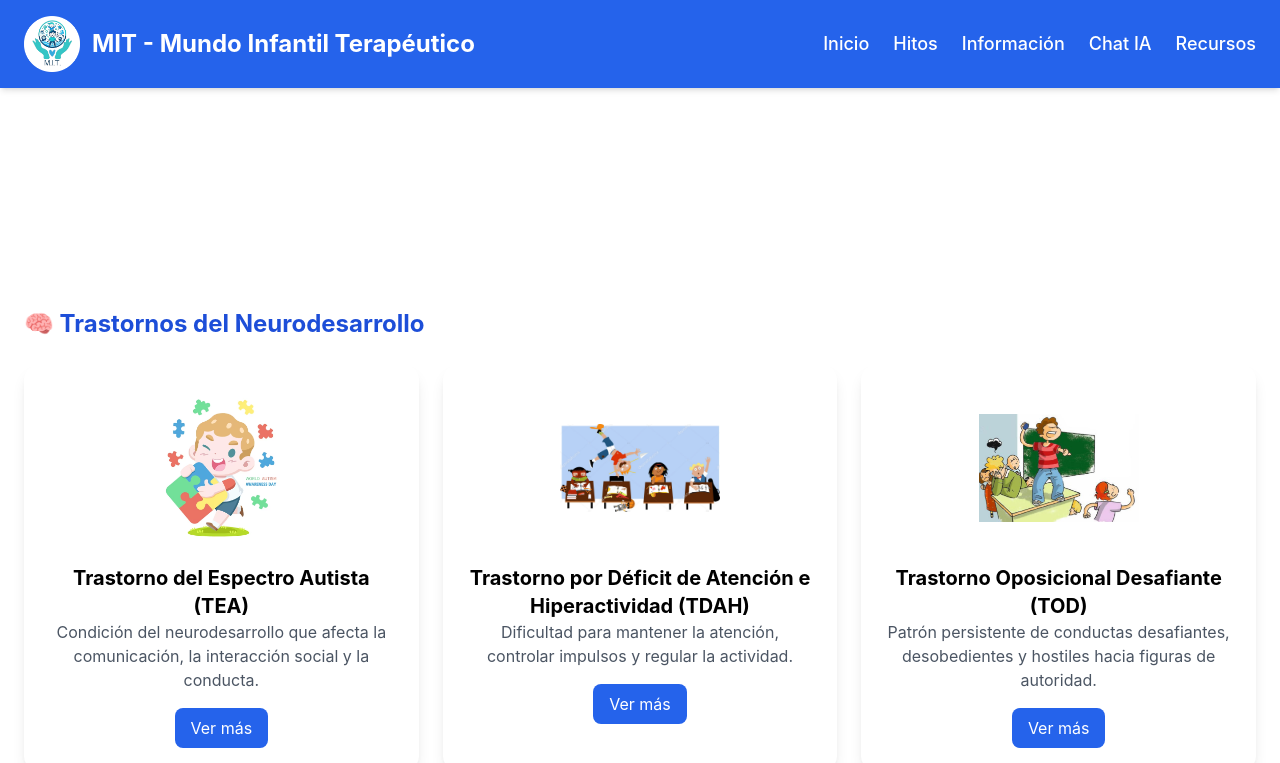
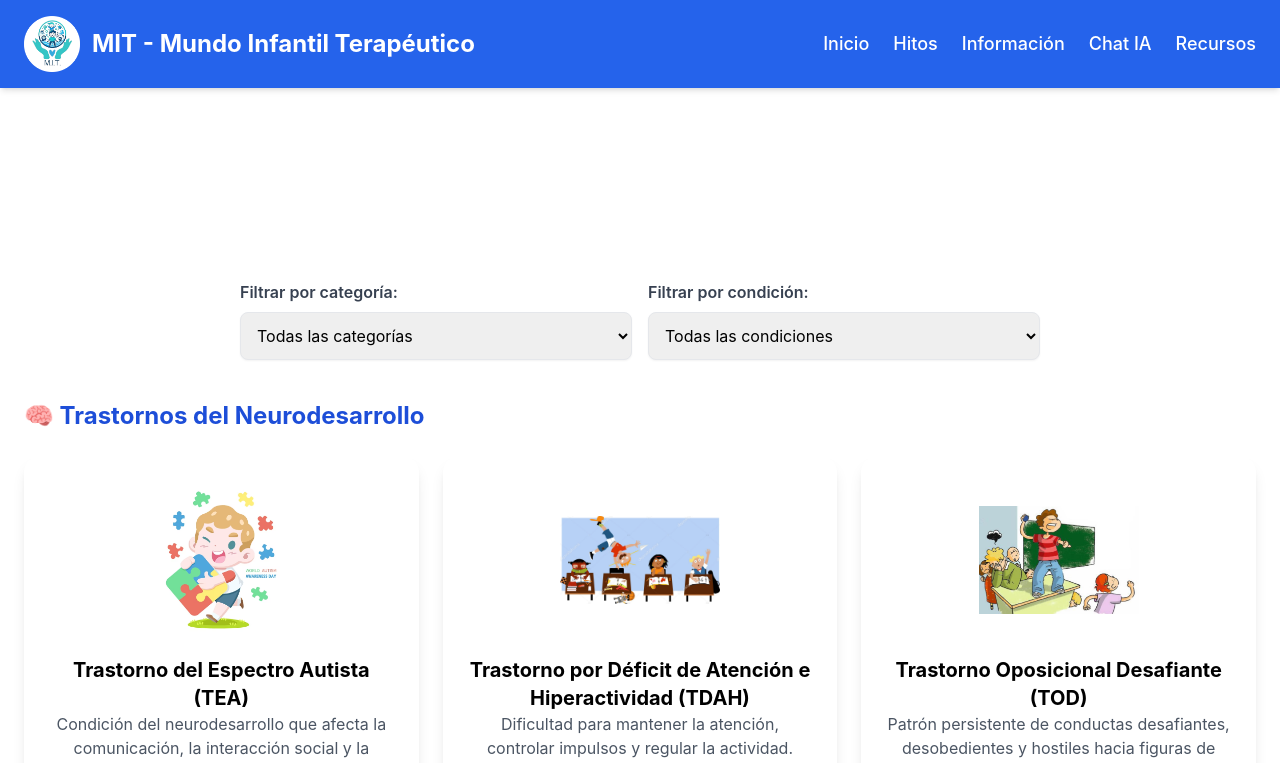
Before and after one commit to LeidyPaola/mit-mundo-infantil-terapeutico, a React (Create React App) app: page /recursos in a window 1280 px wide. Shown: the top 763 px of the page. Built offline with nearby package versions, Linux system fonts and the light colour scheme.

Commit message:
Update Recursos.js

```diff
--- a/src/components/Recursos.js
+++ b/src/components/Recursos.js
@@ -1839,6 +1839,9 @@ export default function Recursos() {
   const [open, setOpen] = useState(false);
   const [condicionActiva, setCondicionActiva] = useState(null);
   const [tab, setTab] = useState("definicion");
+  const [condicionSeleccionada, setCondicionSeleccionada] = useState("");
+  const [categoriaSeleccionada, setCategoriaSeleccionada] = useState("todas");
+
 
   const abrirModal = (condicion) => {
     setCondicionActiva(condicion);
@@ -1859,11 +1862,9 @@ const renderContenido = (contenido) => {
         if (typeof item === "string") {
           return <p key={index} className="mb-2">{item}</p>;
         }
-
         if (item.tipo === "texto") {
           return <p key={index} className="mb-2">{item.contenido}</p>;
         }
-
         if (item.tipo === "lista") {
           return (
             <ul key={index} className="list-disc pl-5 mb-3 space-y-1">
@@ -1873,17 +1874,34 @@ const renderContenido = (contenido) => {
             </ul>
           );
         }
-
         return null;
       });
     }
 
     return <p className="mb-2">{contenido}</p>;
   };
+  const coloresTabsActivos = {
+  definicion: "bg-blue-500 text-white border-2 border-blue-500",
+  causas: "bg-green-500 text-white border-2 border-green-500",
+  caracteristicas: "bg-purple-500 text-white border-2 border-purple-500",
+  sintomas: "bg-pink-500 text-white border-2 border-pink-500",
+  recomendaciones: "bg-yellow-500 text-white border-2 border-yellow-500",
+  recursos: "bg-indigo-500 text-white border-2 border-indigo-500",
+};
+
+const coloresTabsInactivos = {
+  definicion: "bg-white border-2 border-blue-300 text-gray-700 hover:bg-blue-100",
+  causas: "bg-white border-2 border-green-300 text-gray-700 hover:bg-green-100",
+  caracteristicas: "bg-white border-2 border-purple-300 text-gray-700 hover:bg-purple-100",
+  sintomas: "bg-white border-2 border-pink-300 text-gray-700 hover:bg-pink-100",
+  recomendaciones: "bg-white border-2 border-yellow-300 text-gray-700 hover:bg-yellow-100",
+  recursos: "bg-white border-2 border-indigo-300 text-gray-700 hover:bg-indigo-100",
+};
+
 
   return (
     <div className="p-6">
-      {/* Encabezado de la página */}
+      {/* Encabezado */}
       <div className="text-center max-w-[1400px] mx-auto mb-10">
         <motion.h1
           className="text-4xl font-bold text-center mb-6 text-blue-800"
@@ -1901,16 +1919,90 @@ const renderContenido = (contenido) => {
         >
           En esta sección encontrarás información clara y práctica sobre diversas
           condiciones neurológicas y del desarrollo que pueden presentarse en la
-          primera infancia. Cada recurso incluye una definición breve, posibles
-          causas, síntomas tempranos, recomendaciones y materiales de apoyo para
-          familias y cuidadores.
+          primera infancia.
         </motion.p>
       </div>
 
-      {/* Renderizado por categorías */}
-      {Object.entries(condiciones).map(([categoria, items]) => (
+      {/* Selectores */}
+      <div className="flex flex-col md:flex-row gap-4 max-w-[800px] mx-auto mb-10">
+        {/* Filtro por categoría */}
+        <div className="flex-1">
+          <label className="block mb-2 text-gray-700 font-semibold">
+            Filtrar por categoría:
+          </label>
+          <select
+            value={categoriaSeleccionada}
+            onChange={(e) => {
+              setCategoriaSeleccionada(e.target.value);
+              setCondicionSeleccionada(""); // reset condición
+            }}
+            className="w-full p-3 border rounded-lg shadow-sm focus:ring-2 focus:ring-blue-500"
+          >
+            <option value="todas">Todas las categorías</option>
+            <option value="neurodesarrollo">🧠 Trastornos del Neurodesarrollo</option>
+            <option value="aprendizaje">📚 Trastornos del Aprendizaje</option>
+            <option value="neurologicos">⚡ Trastornos Neurológicos</option>
+            <option value="sensoriales">👂👁️ Trastornos Sensoriales</option>
+          </select>
+        </div>
+
+{/* Filtro por condición */}
+<div className="flex-1">
+  <label className="block mb-2 text-gray-700 font-semibold">
+    Filtrar por condición:
+  </label>
+  <select
+    value={condicionSeleccionada}
+    onChange={(e) => setCondicionSeleccionada(e.target.value)}
+    className="w-full p-3 border rounded-lg shadow-sm focus:ring-2 focus:ring-blue-500"
+  >
+    <option value="">Todas las condiciones</option>
+
+    {Object.entries(condiciones)
+      .filter(
+        ([categoria]) =>
+          categoriaSeleccionada === "todas" || categoria === categoriaSeleccionada
+      )
+      .map(([categoria, items]) => {
+        // Mapeo de nombres bonitos con emojis
+        const nombresCategorias = {
+          neurodesarrollo: "🧠 Trastornos del Neurodesarrollo",
+          aprendizaje: "📚 Trastornos del Aprendizaje",
+          neurologicos: "⚡ Trastornos Neurológicos",
+          sensoriales: "👂👁️ Trastornos Sensoriales",
+        };
+
+        return (
+          <optgroup
+            key={categoria}
+            label={nombresCategorias[categoria] || categoria}
+          >
+            {items.map((cond) => (
+              <option key={cond.id} value={cond.titulo}>
+                {cond.titulo}
+              </option>
+            ))}
+          </optgroup>
+        );
+      })}
+  </select>
+</div>
+
+
+      </div>
+
+      {/* Renderizado de tarjetas */}
+      {Object.entries(condiciones)
+        .filter(([categoria]) => categoriaSeleccionada === "todas" || categoria === categoriaSeleccionada)
+        .map(([categoria, items]) => {
+          const itemsFiltrados = condicionSeleccionada
+            ? items.filter((cond) => cond.titulo === condicionSeleccionada)
+            : items;
+
+          if (itemsFiltrados.length === 0) return null;
+
+          return (
             <div key={categoria} className="mb-12">
-          {/* Encabezado de cada categoría */}
               <h2 className="text-2xl font-bold text-blue-700 mb-6">
                 {categoria === "neurodesarrollo" && "🧠 Trastornos del Neurodesarrollo"}
                 {categoria === "aprendizaje" && "📚 Trastornos del Aprendizaje"}
@@ -1918,9 +2010,8 @@ const renderContenido = (contenido) => {
                 {categoria === "sensoriales" && "👂👁️ Trastornos Sensoriales"}
               </h2>
 
-          {/* Grid de tarjetas de esa categoría */}
               <div className="grid grid-cols-1 md:grid-cols-3 gap-6">
-            {items.map((cond) => (
+                {itemsFiltrados.map((cond) => (
                   <div
                     key={cond.id}
                     className="bg-white shadow-lg rounded-2xl p-6 flex flex-col items-center text-center hover:shadow-2xl transition cursor-pointer"
@@ -1933,61 +2024,64 @@ const renderContenido = (contenido) => {
                     />
                     <h2 className="text-xl font-bold">{cond.titulo}</h2>
                     <p className="text-gray-600">{cond.resumen}</p>
-                <button className="mt-4 px-4 py-2 bg-blue-600 text-white rounded-lg hover:bg-blue-700">
+                    <button className="mt-4 px-4 py-2 bg-blue-600 text-white rounded-full hover:bg-blue-700">
                       Ver más
                     </button>
                   </div>
                 ))}
               </div>
             </div>
-      ))}
+          );
+        })}
 
       {/* Modal */}
       {open && condicionActiva && (
         <div className="fixed inset-0 bg-black bg-opacity-50 flex items-center justify-center z-50">
           <div className="bg-white rounded-lg p-6 w-11/12 md:w-3/4 lg:w-2/3 max-h-[90vh] overflow-y-auto relative">
-
-      {/* Botón de cierre sticky sin fondo */}
-      <button
-        className="sticky top-2 right-2 ml-auto block text-gray-600 hover:text-gray-900 text-xl font-bold z-20 bg-transparent"
+<motion.button
+  whileHover={{ scale: 1.2 }}
+  whileTap={{ scale: 0.9 }}
+  className="sticky top-2 right-2 ml-auto flex items-center justify-center
+             w-10 h-10 rounded-full border border-gray-400
+             text-gray-600 hover:text-gray-900 hover:bg-gray-200
+             text-xl font-bold z-20 bg-white shadow"
   onClick={cerrarModal}
 >
   ✖
-      </button>
+</motion.button>
+
+
 
             <h2 className="text-2xl font-bold mb-4">{condicionActiva.titulo}</h2>
 
             {/* Tabs */}
-      <div className="flex gap-3 mb-4 border-b pb-2 flex-wrap">
+            <div className="flex gap-3 mb-4 border-b pb-2 flex-wrap ">
               {["definicion", "causas", "caracteristicas", "sintomas", "recomendaciones", "recursos"].map((t) => (
-          <button
+  <motion.button
     key={t}
-            className={`px-3 py-1 rounded-lg ${
-              tab === t ? "bg-blue-600 text-white" : "bg-gray-200 text-gray-700"
+    whileHover={{ scale: 1.05 }}
+    whileTap={{ scale: 0.95 }}
+    className={`px-3 py-1 rounded-full font-semibold transition-all duration-300 ${
+      tab === t ? coloresTabsActivos[t] : coloresTabsInactivos[t]
     }`}
     onClick={() => setTab(t)}
   >
     {t.charAt(0).toUpperCase() + t.slice(1)}
-          </button>
+  </motion.button>
 ))}
+
             </div>
 
-
-
             {/* Contenido dinámico */}
-<div className="text-gray-700">
+            <div className="text-gray-700 ">
               {tab === "definicion" && (
                 <div className="space-y-4">
                   <div>{renderContenido(condicionActiva.detalle.definicion)}</div>
-
                   {condicionActiva.detalle.definicionPuntos && (
-      <div className="pl-5">
-        {renderContenido(condicionActiva.detalle.definicionPuntos)}
-      </div>
+                    <div className="pl-5">{renderContenido(condicionActiva.detalle.definicionPuntos)}</div>
                   )}
                 </div>
               )}
-
               {tab === "causas" && renderContenido(condicionActiva.detalle.causas)}
               {tab === "caracteristicas" && renderContenido(condicionActiva.detalle.caracteristicas)}
               {tab === "sintomas" && renderContenido(condicionActiva.detalle.sintomas)}
@@ -2011,7 +2105,6 @@ const renderContenido = (contenido) => {
                         )}
                       </div>
                     ))}
-
                   </div>
                   <h3 className="font-semibold mb-2">PDFs descargables</h3>
                   <ul className="space-y-2">
@@ -2029,11 +2122,9 @@ const renderContenido = (contenido) => {
                       </li>
                     ))}
                   </ul>
-
                 </div>
               )}
             </div>
-
           </div>
         </div>
       )}
```
Lines whose indentation alone changed are shown as unchanged.
